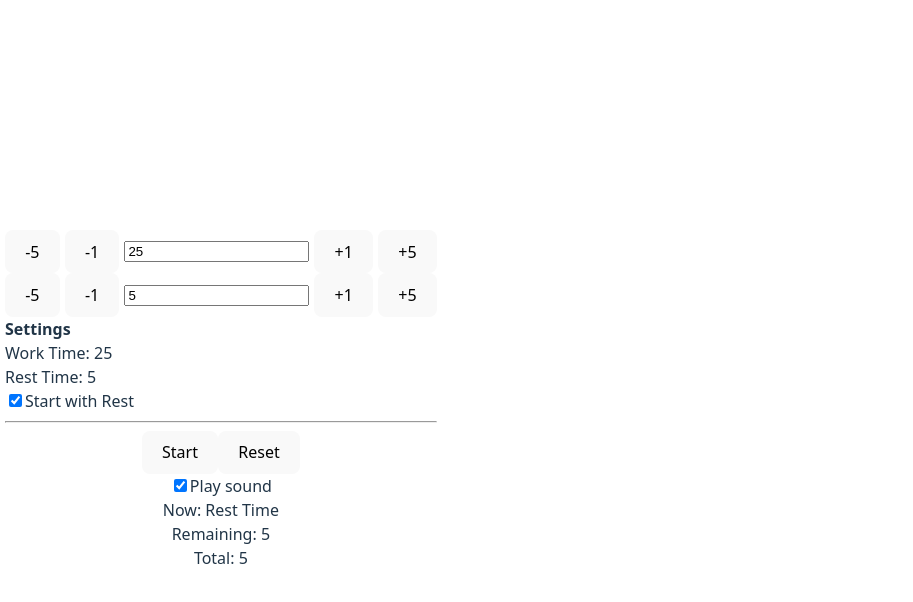
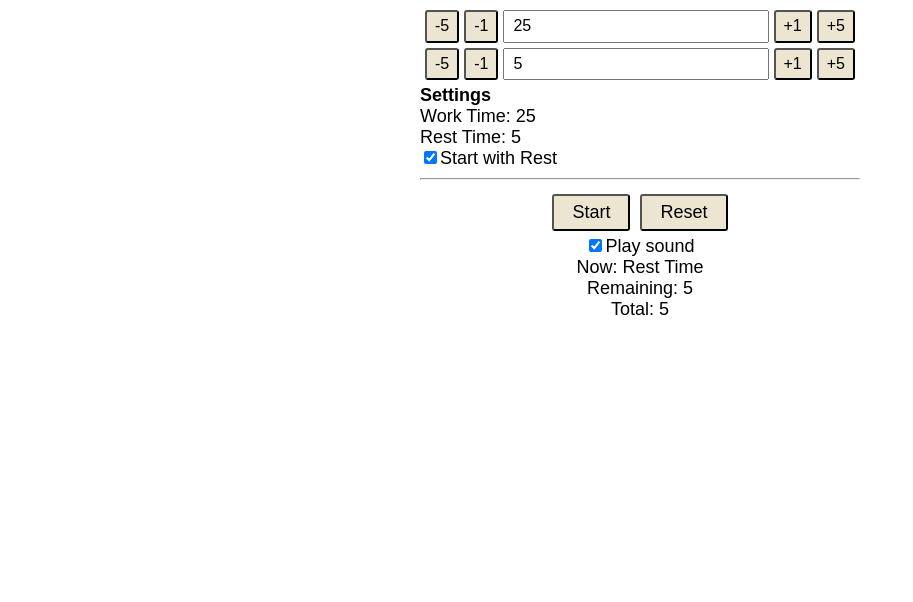
Before and after one commit to pofl/interval-timer-react-vite, a React (Vite) app: page / in a window 1280 px wide. Shown: the top 602 px of the page, without its empty margins (0-913 px from the left). Built offline with nearby package versions, Linux system fonts and the light colour scheme.

Commit message:
Port css

```diff
--- /dev/null
+++ b/src/interval.css
@@ -0,0 +1,45 @@
+:root {
+  --main-color: #ece5d2;
+}
+
+html,
+body {
+  height: 100%;
+  margin: 0;
+}
+
+#root {
+  max-width: 25em;
+  margin: auto;
+}
+
+* {
+  font-family: sans-serif;
+  font-size: large;
+}
+
+button {
+  background-color: var(--main-color);
+  /* border: 2px solid blue; */
+  border-radius: 3px;
+}
+
+.pad-l {
+  padding: 0.33em 1em;
+}
+
+.fsize-s {
+  font-size: small;
+}
+
+.fsize-m {
+  font-size: medium;
+}
+
+.pad-s {
+  padding: 0.33em 0.5em;
+}
+
+.marg {
+  margin: 5px;
+}
--- a/src/main.tsx
+++ b/src/main.tsx
@@ -1,6 +1,6 @@
 import { StrictMode } from 'react'
 import { createRoot } from 'react-dom/client'
-import './index.css'
+import './interval.css'
 import { IntervalTimer } from './IntervalTimer.tsx'
 
 createRoot(document.getElementById('root')!).render(
```
